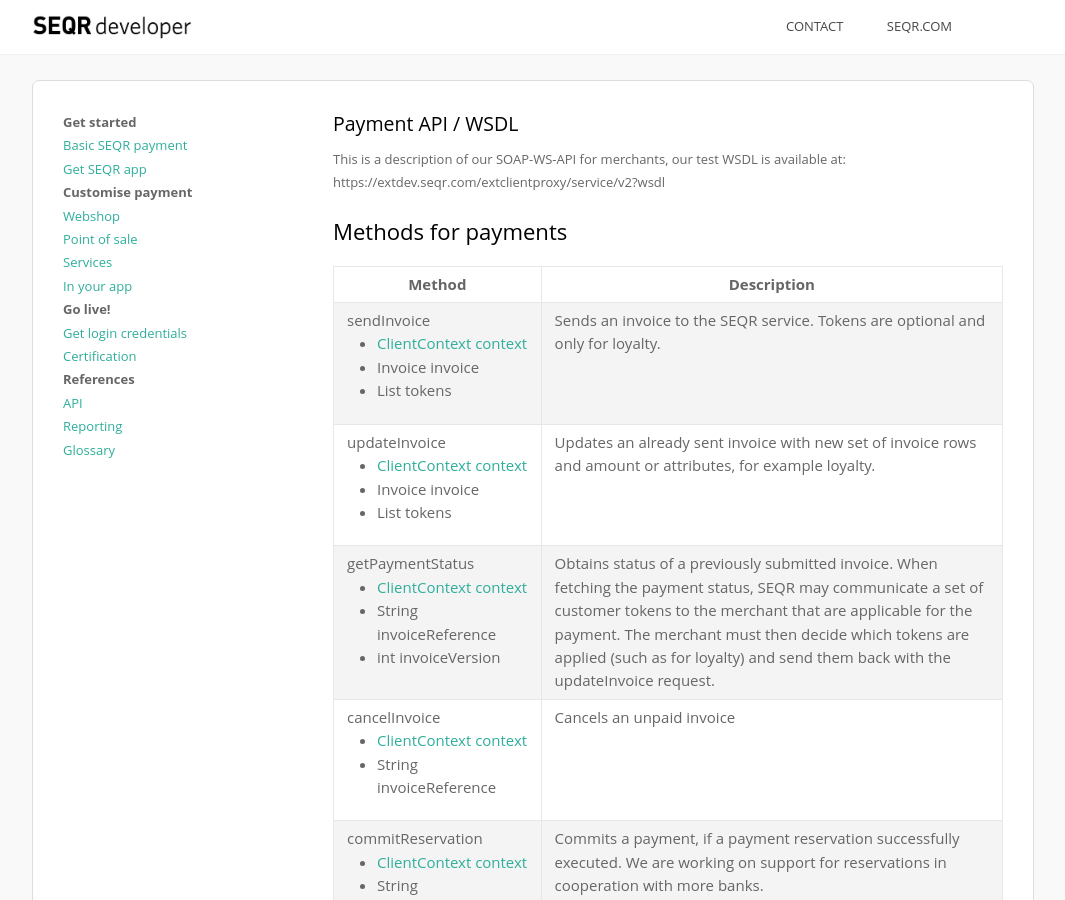
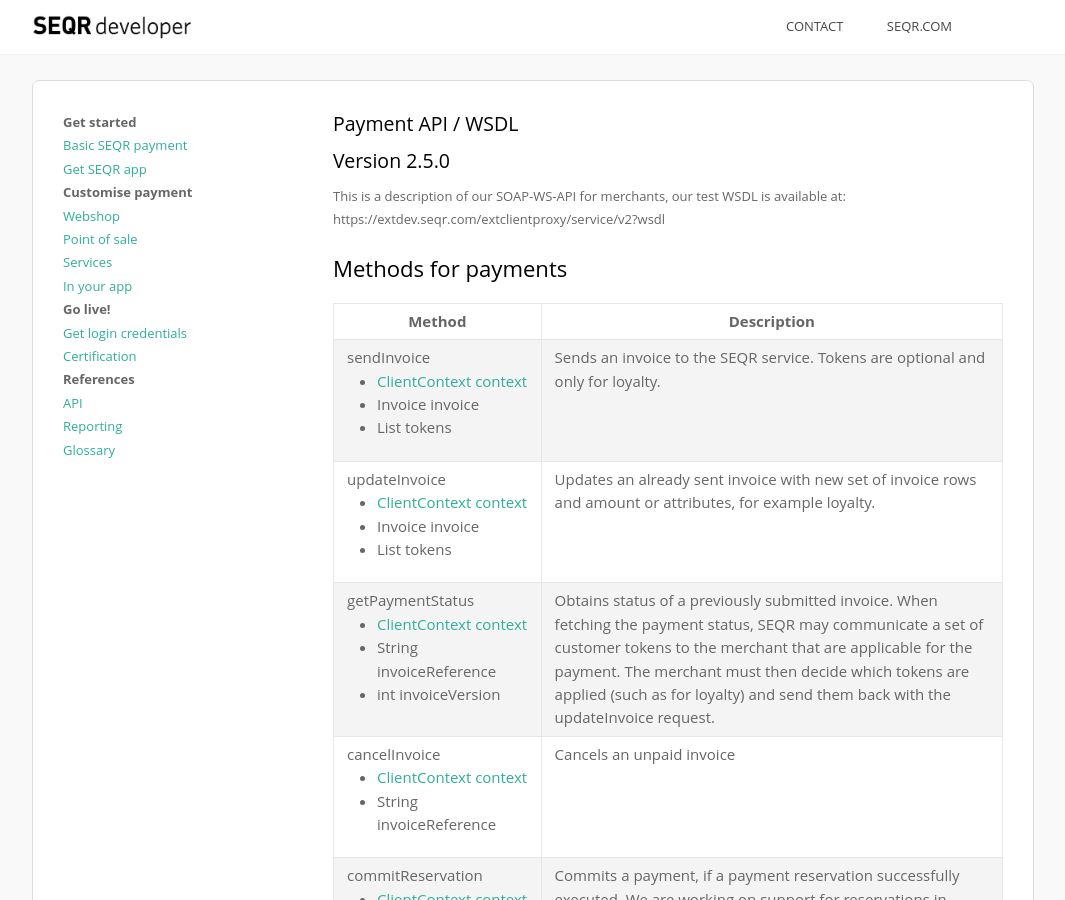
Before and after one commit to SeamlessDistribution/SeamlessDistribution.github.io, a Jekyll site: the page built from merchant/reference/api.md, in a window 1280 px wide and 900 px high. Shown: the whole window, without its empty margins (138-1203 px from the left). Built offline with Jekyll 4.4.1, drawn with Linux system fonts in a browser that asks for light colours.

Commit message:
Added version of API

```diff
--- a/merchant/reference/api.md
+++ b/merchant/reference/api.md
@@ -5,6 +5,7 @@
 ---
 
 # Payment API / WSDL
+### Version 2.5.0
 
 This is a description of our SOAP-WS-API for merchants, our test WSDL is available at:
 https://extdev.seqr.com/extclientproxy/service/v2?wsdl
```
